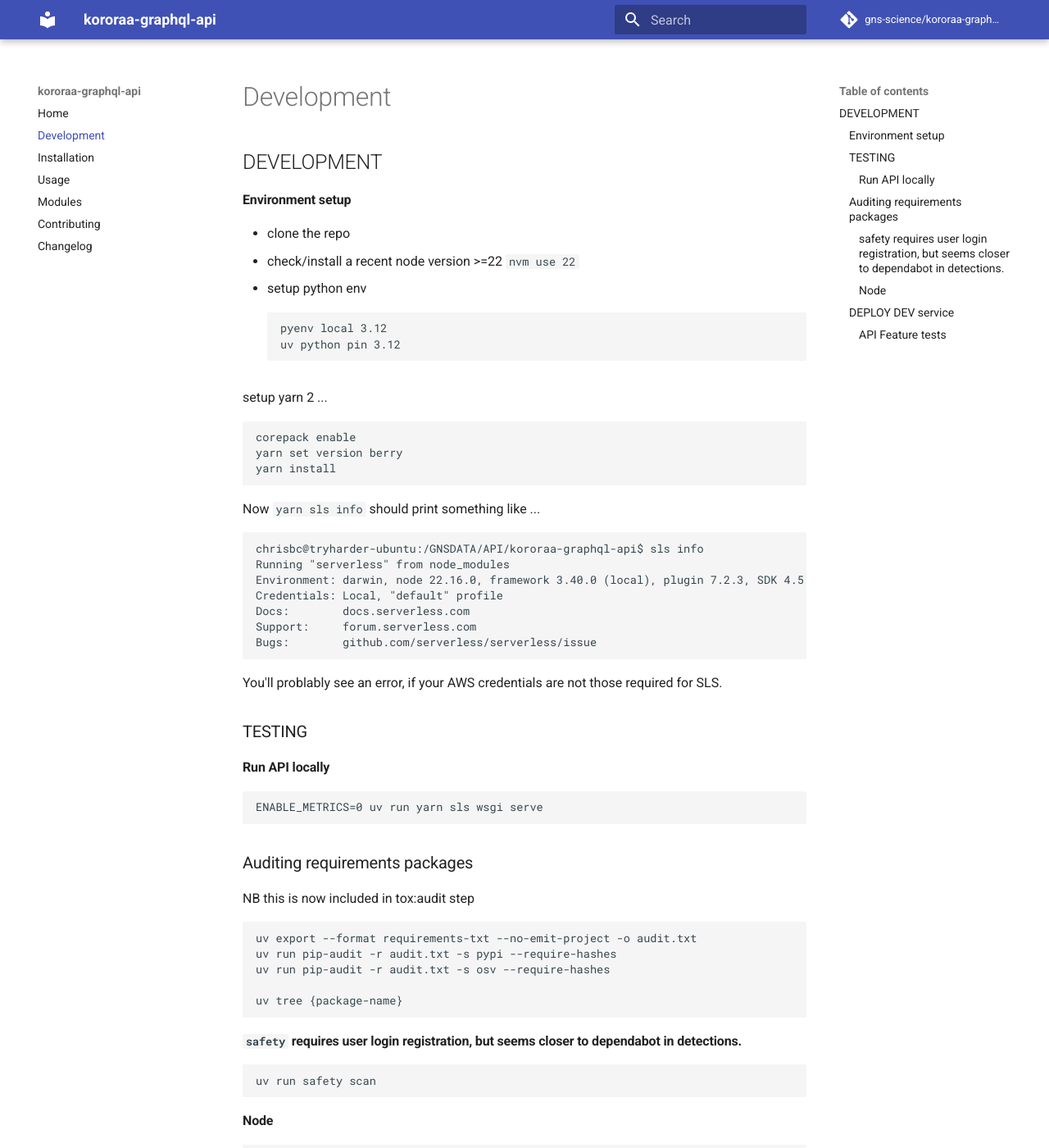
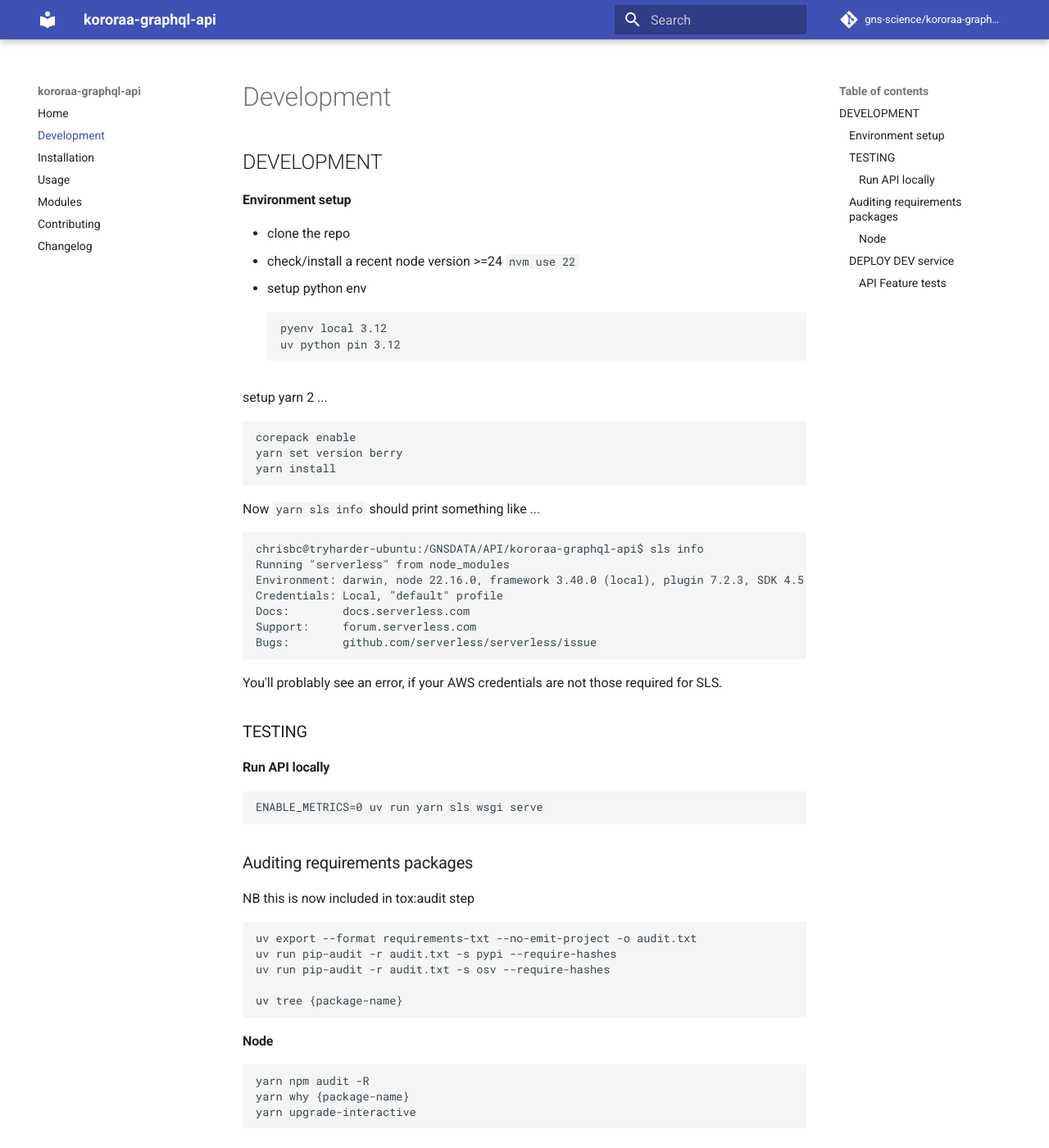
Before and after one commit to GNS-Science/kororaa-graphql-api, an MkDocs documentation site: the page built from docs/development.md, in a window 1280 px wide and 1400 px high. Shown: the whole window at 82% size. Built offline with MkDocs 1.6.1 and Material for MkDocs 9.7.7, drawn with Linux system fonts in a browser that asks for light colours; comment, search, counter and statistics services are not loaded.

Commit message:
chore: remove safety dev dependency; use node 24

````diff
--- a/DEVELOPMENT.md
+++ b/DEVELOPMENT.md
@@ -3,7 +3,7 @@
 ### Environment setup
 
  - clone the repo
- - check/install a recent node version >=22
+ - check/install a recent node version >=24
    `nvm use 22`
 
 - setup python env
@@ -52,11 +52,6 @@ uv run pip-audit -r audit.txt -s osv --require-hashes
 uv tree {package-name}
 ```
 
-### `safety` requires user login registration, but seems closer to dependabot in detections.
-```
-uv run safety scan
-```
-
 ### Node
 ```
 yarn npm audit -R
--- a/pyproject.toml
+++ b/pyproject.toml
@@ -37,7 +37,6 @@ dev = [
     "pytest-cov",
     "pytest",
     "ruff",
-    "safety",
     "sgqlc",
     "tox",
     "tox-uv",
--- a/setup.cfg
+++ b/setup.cfg
@@ -38,7 +38,6 @@ allowlist_externals =
 commands =
     uv export --format requirements-txt --no-emit-project -o audit.txt
     uv run pip-audit -r audit.txt --require-hashes
-    uv run safety scan
 
 [testenv:format]
 allowlist_externals =
````
Also changed, not shown: 2 other files.
